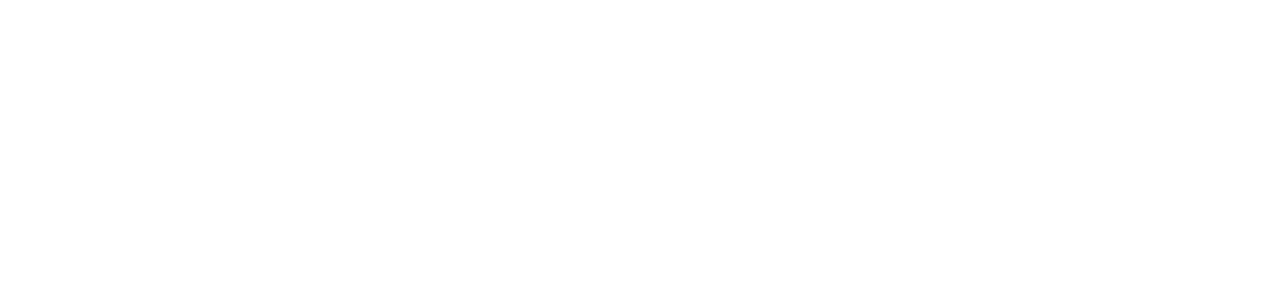
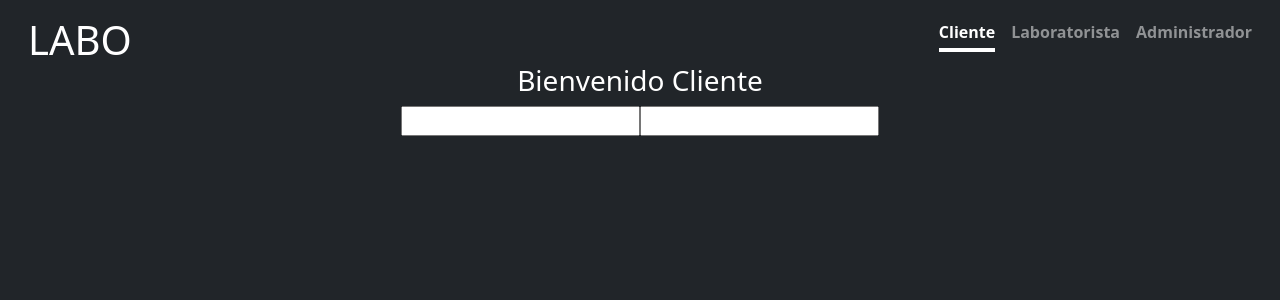
Before and after one commit to AbrahamMoralesHueto/Labo, an Angular app: page /login-cliente in a window 1280 px wide. Before the commit this address led to /. Shown: the top 300 px of the page. Built offline with nearby package versions, Linux system fonts and the light colour scheme.

Commit message:
Nuevo css

```diff
--- a/src/app/app-routing.module.ts
+++ b/src/app/app-routing.module.ts
@@ -2,10 +2,14 @@ import { NgModule } from '@angular/core';
 import { Routes, RouterModule } from '@angular/router';
 
 import { DashboardComponent } from './components/dashboard/dashboard.component';
+import { LoginClienteComponent } from './components/login-cliente/login-cliente.component';
 
 const routes: Routes = [
   {
     path: 'dashboard', component: DashboardComponent
+  },
+  {
+    path: 'login-cliente', component: LoginClienteComponent
   }
 ];
 
--- a/src/app/app.module.ts
+++ b/src/app/app.module.ts
@@ -7,13 +7,15 @@ import { AppComponent } from './app.component';
 import { ClienteComponent } from './components/cliente/cliente.component';
 import { DashboardComponent } from './components/dashboard/dashboard.component';
 import { NavComponent } from './components/nav/nav.component';
+import { LoginClienteComponent } from './components/login-cliente/login-cliente.component';
 
 @NgModule({
   declarations: [
     AppComponent,
     ClienteComponent,
     DashboardComponent,
-    NavComponent
+    NavComponent,
+    LoginClienteComponent
   ],
   imports: [
     BrowserModule,
--- a/src/app/components/dashboard/dashboard.component.css
+++ b/src/app/components/dashboard/dashboard.component.css
@@ -22,6 +22,20 @@ body {
   width: auto;
 }
 
+.bd-placeholder-img {
+  font-size: 1.125rem;
+  text-anchor: middle;
+  -webkit-user-select: none;
+  -moz-user-select: none;
+  user-select: none;
+}
+
+@media (min-width: 768px) {
+  .bd-placeholder-img-lg {
+    font-size: 3.5rem;
+  }
+}
+
 .p-title{
   font-size: calc(2em + 2vw);
 }
@@ -38,33 +52,6 @@ body {
   max-width: 100vw;
 }
 
-
-/*
- * Header
- */
-
-.nav-masthead .nav-link {
-  padding: .25rem 0;
-  font-weight: 700;
-  color: rgba(255, 255, 255, .5);
-  background-color: transparent;
-  border-bottom: .25rem solid transparent;
-}
-
-.nav-masthead .nav-link:hover,
-.nav-masthead .nav-link:focus {
-  border-bottom-color: rgba(255, 255, 255, .25);
-}
-
-.nav-masthead .nav-link + .nav-link {
-  margin-left: 1rem;
-}
-
-.nav-masthead .active {
-  color: #fff;
-  border-bottom-color: #fff;
-}
-
 .mt-50 {
   margin: auto auto;
   width: 75vw;
--- a/src/app/components/dashboard/dashboard.component.html
+++ b/src/app/components/dashboard/dashboard.component.html
@@ -1,33 +1,8 @@
-    <style>
-      .bd-placeholder-img {
-        font-size: 1.125rem;
-        text-anchor: middle;
-        -webkit-user-select: none;
-        -moz-user-select: none;
-        user-select: none;
-      }
-
-      @media (min-width: 768px) {
-        .bd-placeholder-img-lg {
-          font-size: 3.5rem;
-        }
-      }
-    </style>
-
-<link href="dashboard.component.css" rel="stylesheet">
-
 <body>
     <div class="container-fluid d-flex h-100 text-center text-white bg-dark">
-        <div class="d-flex w-100 h-100 p-3 flex-column">
+        <div class="d-flex w-100 h-100 flex-column">
 
-            <div class="mt-2">
-                <h3 class="float-md-start mb-0 h1">LABO</h3>
-                   <nav class="nav nav-masthead justify-content-center float-md-end">
-                       <a class="nav-link active" aria-current="page" href="#">Cliente</a>
-                       <a class="nav-link" href="#">Laboratorista</a>
-                       <a class="nav-link" href="#">Administrador</a>
-                   </nav>
-              </div>
+            <app-nav></app-nav>
 
             <div class="px-5 mt-50">
                 <h1 class="p-title">¿Quienes somos?</h1>
--- /dev/null
+++ b/src/app/components/login-cliente/login-cliente.component.css
@@ -0,0 +1,4 @@
+body {
+    height: 100vh;
+    width: auto;
+  }
--- /dev/null
+++ b/src/app/components/login-cliente/login-cliente.component.html
@@ -0,0 +1,20 @@
+<body>
+    <div class="container-fluid d-flex h-100 text-center text-white bg-dark">
+        <div class="d-flex w-100 h-100 flex-column">
+
+            <app-nav></app-nav>
+
+            <div>
+                <h3>Bienvenido Cliente</h3>
+            </div>
+
+            <div class="flex-column">
+                <form action="">
+                    <input type="text" id="user">
+                    <input type="password" id="password">
+                </form>
+            </div>
+
+        </div>
+    </div>
+</body>
--- /dev/null
+++ b/src/app/components/login-cliente/login-cliente.component.ts
@@ -0,0 +1,15 @@
+import { Component, OnInit } from '@angular/core';
+
+@Component({
+  selector: 'app-login-cliente',
+  templateUrl: './login-cliente.component.html',
+  styleUrls: ['./login-cliente.component.css']
+})
+export class LoginClienteComponent implements OnInit {
+
+  constructor() { }
+
+  ngOnInit(): void {
+  }
+
+}
--- a/src/app/components/nav/nav.component.css
+++ b/src/app/components/nav/nav.component.css
@@ -0,0 +1,25 @@
+h3{
+  color: #fff;
+}
+
+.nav-masthead .nav-link {
+    padding: .25rem 0;
+    font-weight: 700;
+    color: rgba(255, 255, 255, .5);
+    background-color: transparent;
+    border-bottom: .25rem solid transparent;
+  }
+
+  .nav-masthead .nav-link:hover,
+  .nav-masthead .nav-link:focus {
+    border-bottom-color: rgba(255, 255, 255, .25);
+  }
+
+  .nav-masthead .nav-link + .nav-link {
+    margin-left: 1rem;
+  }
+
+  .nav-masthead .active {
+    color: #fff;
+    border-bottom-color: #fff;
+  }
--- a/src/app/components/nav/nav.component.html
+++ b/src/app/components/nav/nav.component.html
@@ -1,26 +1,8 @@
-<body>
-  <nav class="navbar navbar-expand-lg navbar-light bg-light">
-    <div class="container-fluid">
-      <a class="navbar-brand" href="#">Labo</a>
-      <button class="navbar-toggler" type="button" data-bs-toggle="collapse" data-bs-target="#navbarSupportedContent" aria-controls="navbarSupportedContent" aria-expanded="false" aria-label="Toggle navigation">
-        <span class="navbar-toggler-icon"></span>
-      </button>
-      <div class="collapse navbar-collapse" id="navbarSupportedContent">
-        <ul class="navbar-nav me-auto mb-2 mb-lg-0">
-          <li class="nav-item">
-            <a class="nav-link active" aria-current="page" href="#">Home</a>
-          </li>
-          <li class="nav-item">
-            <a class="nav-link" href="#">Nuevo</a>
-          </li>
-          <li class="nav-item">
-            <a href="" class="nav-link">Sign Up</a>
-          </li>
-          <li class="nav-item">
-            <a href="" class="nav-link">Login</a>
-          </li>
-        </ul>
-      </div>
-    </div>
-  </nav>
-</body>
+<div class="w-100 h-100 p-3 bg-dark">
+  <h3 class="float-md-start mb-0 h1">LABO</h3>
+     <nav class="nav nav-masthead justify-content-center float-md-end">
+         <a class="nav-link active" aria-current="page" href="#">Cliente</a>
+         <a class="nav-link" href="#">Laboratorista</a>
+         <a class="nav-link" href="#">Administrador</a>
+     </nav>
+</div>
```
